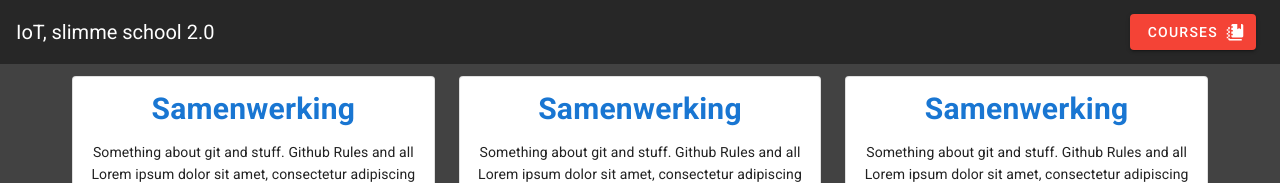
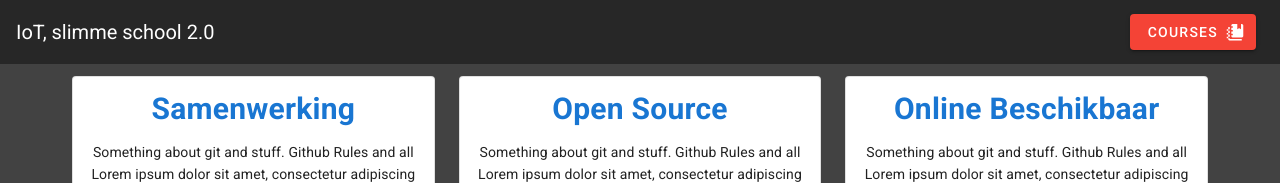
Before and after one commit to vives-devbit/stem-innovet-courses, a Vue app: page / in a window 1280 px wide. Shown: the top 183 px of the page. Built offline with nearby package versions, Linux system fonts and the light colour scheme.

Commit message:
Change titles of features

```diff
--- a/src/components/CorePoints.vue
+++ b/src/components/CorePoints.vue
@@ -23,7 +23,7 @@
         xl="4"
       >
         <v-card outlined>
-          <v-card-title class="justify-center primary--text"><h2>Samenwerking</h2></v-card-title>
+          <v-card-title class="justify-center primary--text"><h2>Open Source</h2></v-card-title>
           <v-card-text class="text--primary text-center">
             <div>Something about git and stuff. Github Rules and all</div>
             <div>Lorem ipsum dolor sit amet, consectetur adipiscing elit. In bibendum id felis a fringilla. Etiam pretium, eros mattis luctus sollicitudin, leo sapien varius ex, vitae suscipit ligula mauris vitae augue. Nullam nibh tellus, molestie sed sagittis in, porttitor et lacus. Etiam venenatis dolor non tincidunt cursus. Suspendisse eu fermentum elit. Fusce convallis nec nunc laoreet elementum. Vivamus metus massa, consequat a gravida id, venenatis a nibh.</div>
@@ -38,7 +38,7 @@
         xl="4"
       >
         <v-card outlined>
-          <v-card-title class="justify-center primary--text"><h2>Samenwerking</h2></v-card-title>
+          <v-card-title class="justify-center primary--text"><h2>Online Beschikbaar</h2></v-card-title>
           <v-card-text class="text--primary text-center">
             <div>Something about git and stuff. Github Rules and all</div>
             <div>Lorem ipsum dolor sit amet, consectetur adipiscing elit. In bibendum id felis a fringilla. Etiam pretium, eros mattis luctus sollicitudin, leo sapien varius ex, vitae suscipit ligula mauris vitae augue. Nullam nibh tellus, molestie sed sagittis in, porttitor et lacus. Etiam venenatis dolor non tincidunt cursus. Suspendisse eu fermentum elit. Fusce convallis nec nunc laoreet elementum. Vivamus metus massa, consequat a gravida id, venenatis a nibh.</div>
```
